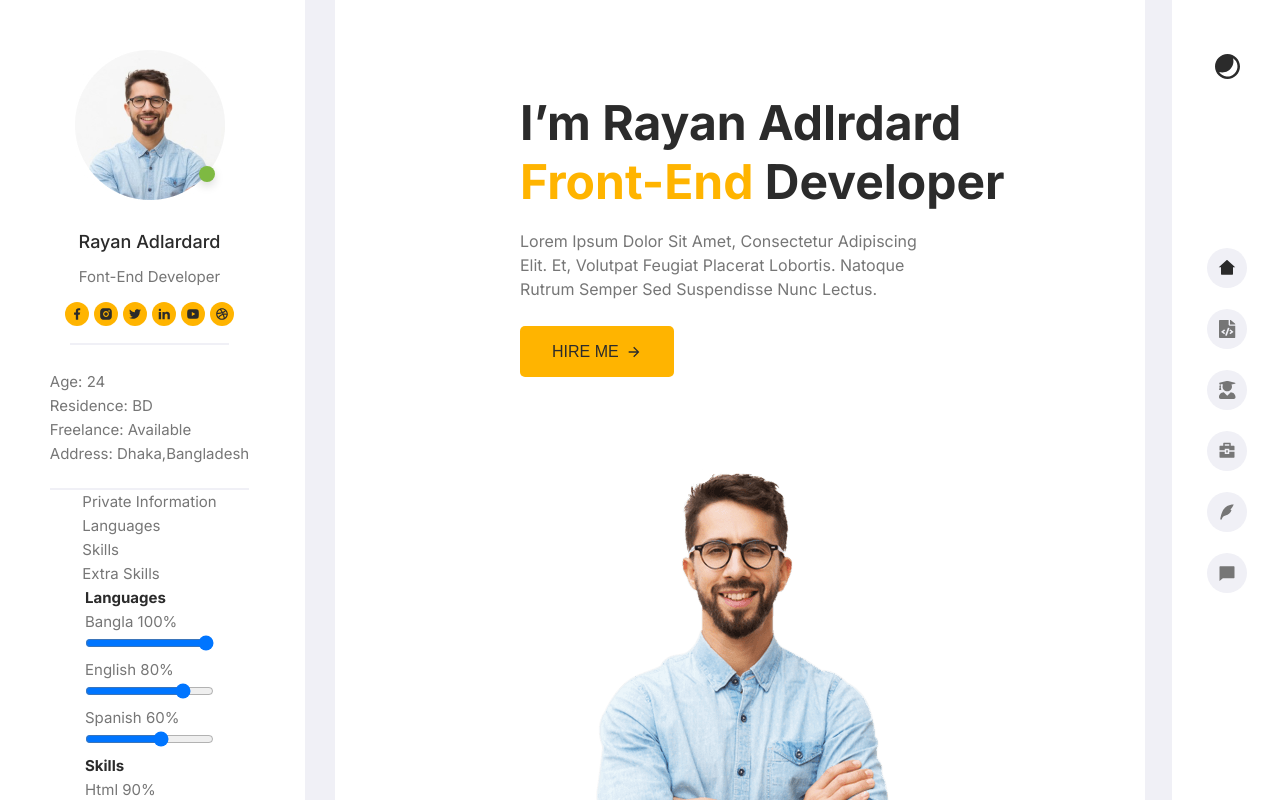
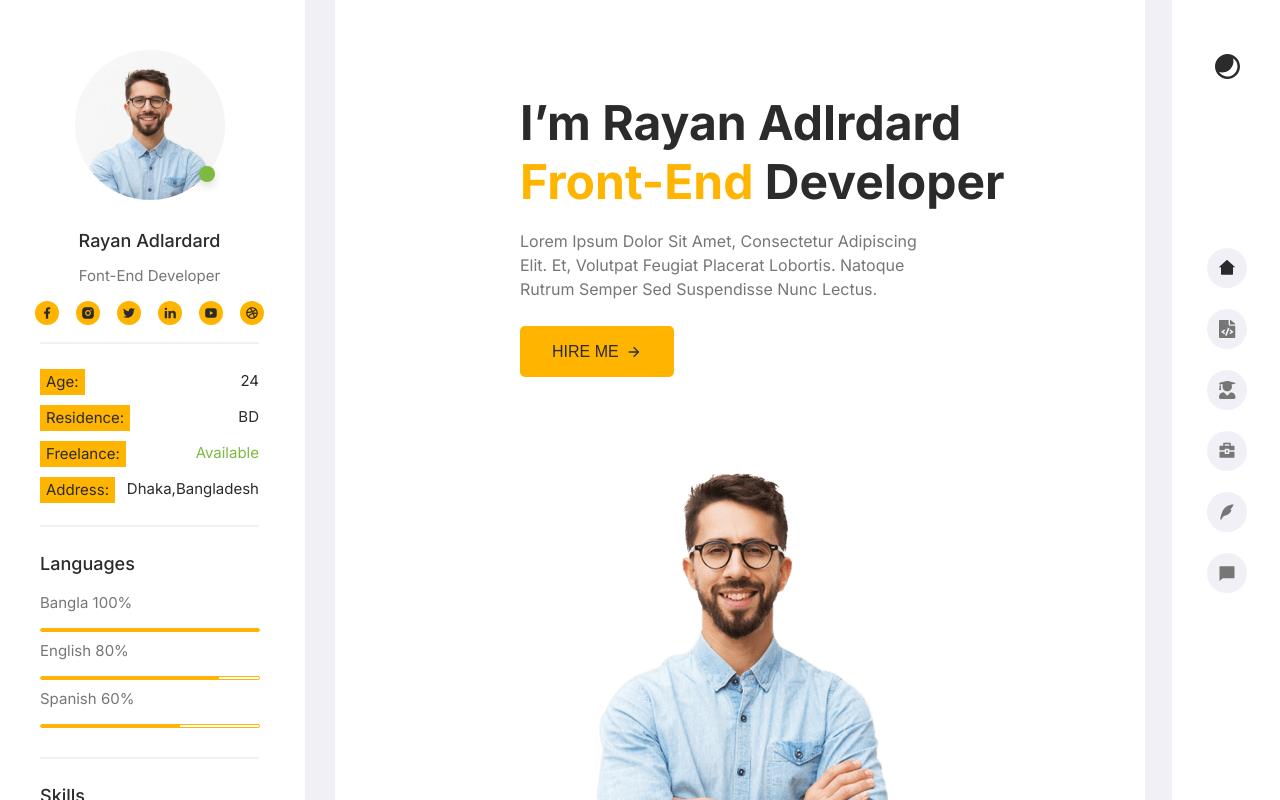
Before and after one commit to KatyKartasava/Project-12, a React app: page / in a window 1280 px wide. Shown: the top 800 px of the page. Built offline with nearby package versions, Linux system fonts and the light colour scheme.

Commit message:
change menuLeft

```diff
--- a/src/components/menu/LeftMenu.tsx
+++ b/src/components/menu/LeftMenu.tsx
@@ -7,6 +7,7 @@ import {FlexWrapper} from "../FlexWrapper";
 import {MainTitle, Name} from "../../layout/sections/main/Main";
 import {Icon} from "../icon/Icon";
 import {Item, Link, ListItem} from "./RightMenu";
+import {Button} from "../button/Button";
 
 export const LeftMenu = () => {
     return (
@@ -17,7 +18,7 @@ export const LeftMenu = () => {
                 </PhotoWrapper>
                 <Name>Rayan Adlardard</Name>
                 <MainTitle>Font-end Developer</MainTitle>
-                <Social>
+                <Block className="Social">
                     <ListItem>
                         <Item><Link><Icon iconId={'iconFacebook'} width={'14'} height={'14'} viewBox={'0 0 14 14'}/></Link></Item>
                         <Item><Link><Icon iconId={'iconInstagram'} width={'14'} height={'14'} viewBox={'0 0 14 14'} /></Link></Item>
@@ -26,33 +27,37 @@ export const LeftMenu = () => {
                         <Item><Link><Icon iconId={'iconYoutube'} width={'14'} height={'14'} viewBox={'0 0 14 14'} /></Link></Item>
                         <Item><Link><Icon iconId={'iconDribble'} width={'14'} height={'14'} viewBox={'0 0 14 14'} /></Link></Item>
                     </ListItem>
-                </Social>
-                <PrivateInfo>
-                    <p>Age: <span>24</span></p>
-                    <p>Residence: <span>BD</span></p>
-                    <p>Freelance: <span>Available</span></p>
-                    <p>Address: <span>Dhaka,Bangladesh</span></p>
-                </PrivateInfo>
-                <ul>
-                    <li>Private information</li>
-                    <li>Languages</li>
-                    <li>Skills</li>
-                    <li>Extra Skills</li>
-                </ul>
-                <div>
+                </Block>
+                <Block className="PrivateInfo">
+                    <p><Key>Age:</Key> <Value>24</Value></p>
+                    <p><Key>Residence:</Key> <Value>BD</Value></p>
+                    <p><Key>Freelance:</Key> <Value className="accent">Available</Value></p>
+                    <p><Key>Address:</Key> <Value>Dhaka,Bangladesh</Value></p>
+                </Block>
+                <Block className="Languages">
                     <h4>Languages</h4>
-                    <Range name={"Bangla"} value={100}/>
-                    <Range name={"English"} value={80}/>
-                    <Range name={"Spanish"} value={60}/>
-                </div>
-                <div>
+                    <Range name={"Bangla"} value={100} type={"range"} />
+                    <Range name={"English"} value={80} type={"range"} />
+                    <Range name={"Spanish"} value={60} type={"range"} />
+                </Block>
+                <Block className="Skills">
                     <h4>Skills</h4>
-                    <Range name={"Html"} value={90}/>
-                    <Range name={"CSS"} value={85}/>
-                    <Range name={"JS"} value={80}/>
-                    <Range name={"PHP"} value={75} />
-                    <Range name={"WordPress"} value={85} />
-                </div>
+                    <Range name={"Html"} value={90} type={"range"} />
+                    <Range name={"CSS"} value={85} type={"range"} />
+                    <Range name={"JS"} value={80} type={"range"} />
+                    <Range name={"PHP"} value={75} type={"range"} />
+                    <Range name={"WordPress"} value={85} type={"range"} />
+                </Block>
+                <Block className="ExtraSkills">
+                    <h4>Extra Skills</h4>
+                    <Range name={"Bootstrap, Materialize"} type={"checkbox"} />
+                    <Range name={"Stylus, Sass, Less"} type={"checkbox"} />
+                    <Range name={"Gulp, Webpack, Grunt"} type={"checkbox"} />
+                    <Range name={"GIT Knowledge"} type={"checkbox"} />
+                </Block>
+                <Button>Download CV
+                    <Icon iconId={'download'} />
+                </Button>
             </FlexWrapper>
         </StyledLeftMenu>
     );
@@ -60,16 +65,19 @@ export const LeftMenu = () => {
 
 const StyledLeftMenu = styled.aside`
     width: 305px;
-    padding: 50px 46px 25px 40px;
     position: absolute;
     left: 0;
     top: 0;
     background-color: ${theme.colors.primaryBg};
 
+    ${FlexWrapper} {
+        padding: 50px 46px 25px 40px;
+    }
+
     ${Name} {
         font-size: 18px;
         font-weight: 500;
-        margin-top: 31px;
+        margin-top: 30px;
         margin-bottom: 15px;
     }
 
@@ -80,8 +88,20 @@ const StyledLeftMenu = styled.aside`
         margin-bottom: 20px;
     }
 
-    @media ${theme.media.desktop} {
+    ${Button} {
+        font-size: 14px;
+        font-weight: 600;
+        line-height: 17px;
+        text-align: left;
+        text-transform: uppercase;
+        padding: 10px 0 10px 40px;
+        background-color: ${theme.colors.accent};
+        margin-top: 25px;
+        width: 100%;
 
+        svg {
+            margin-left: 20px;
+        }
     }
 `
 
@@ -107,9 +127,82 @@ const Photo = styled.img`
     object-fit: cover;
 `
 
-const Social = styled.div`
+const Block = styled.div`
     position: relative;
     padding-bottom: 24px;
+    width: 100%;
+
+    input {
+        width: 100%;
+        cursor: pointer;
+        overflow: hidden;
+    }
+
+    input[type="range"] {
+        appearance: none;
+        border: 1px solid ${theme.colors.accent};
+        border-radius: 30px;
+        width: 220px;
+        height: 4px;
+        outline: none;
+    }
+
+    input[type="range"]::-webkit-slider-thumb {
+        appearance: none;
+        border-radius: 30px;
+        height: 1px;
+        width: 20px;
+        background-color: ${theme.colors.accent};
+        box-shadow: -200px 0 0 200px ${theme.colors.accent};
+        border: none;
+    }
+
+    input[type="checkbox"] {
+        display: none;
+    }
+
+    &.ExtraSkills {
+        label {
+            padding-left: 30px;
+            position: relative;
+
+            &::before {
+                content: "";
+                position: absolute;
+                width: 10px;
+                height: 10px;
+                left: 0;
+                top: 0;
+                box-sizing: border-box;
+                border: 2px solid ${theme.colors.accent};
+            }
+
+            &::after {
+                content: "";
+                position: absolute;
+                width: 10px;
+                height: 10px;
+                left: 5px;
+                top: 5px;
+                box-sizing: border-box;
+                border: 2px solid ${theme.colors.accent};
+            }
+        }
+    }
+
+    &.PrivateInfo {
+        position: relative;
+        padding-bottom: 14px;
+        margin-top: 25px;
+        width: 100%;
+        color: ${theme.colors.fontPrimary};
+
+        p {
+            display: flex;
+            justify-content: space-between;
+            padding-bottom: 10px;
+        }
+    }
 
     &::after {
         content: "";
@@ -120,13 +213,21 @@ const Social = styled.div`
         position: absolute;
     }
 
+    h4 {
+        margin-top: 25px;
+        margin-bottom: 15px;
+
+        font-size: 18px;
+        font-weight: 500;
+    }
+
     ${ListItem} {
         display: flex;
         flex-direction: row;
-        gap: 15px;
+        justify-content: space-between;
 
         li + li {
-            margin: 0 auto;
+            margin-top: 0;
         }
     }
     ${Item} {
@@ -138,17 +239,13 @@ const Social = styled.div`
     }
 `
 
-const PrivateInfo = styled.div`
-    position: relative;
-    padding-bottom: 24px;
-    margin-top: 25px;
+export const Key = styled.span`
+    background-color: ${theme.colors.accent};
+    padding: 1px 6px;
+`
 
-    &::after {
-        content: "";
-        left: 0;
-        bottom: 0;
-        width: 100%;
-        border: 1.5px solid rgb(240, 240, 246);
-        position: absolute;
+export const Value = styled.span`
+    &.accent {
+        color: #7EB942;
     }
 `
--- a/src/components/range/Range.tsx
+++ b/src/components/range/Range.tsx
@@ -1,15 +1,16 @@
 import React from 'react';
 
 type Props = {
-    name: string;
-    value: number;
+    name: string,
+    value?: number,
+    type?: string
 };
 
 export const Range = (props: Props) => {
     return (
         <div>
-            <p>{props.name} <span>{props.value}%</span></p>
-            <input type="range" value={props.value} />
+            <label>{props.name} <span>{props.value}%</span></label>
+            <input type={props.type} value={props.value}/>
         </div>
     );
 };
--- a/src/layout/sections/contactForm/ContactForm.tsx
+++ b/src/layout/sections/contactForm/ContactForm.tsx
@@ -4,6 +4,8 @@ import {SectionTitle} from "../SectionTitle";
 import {Button} from "../../../components/button/Button";
 import {Container} from "../../../components/Container";
 import {theme} from "../../../styles/Theme";
+import {Icon} from "../../../components/icon/Icon";
+import {Key, Value} from "../../../components/menu/LeftMenu";
 
 export const ContactForm = () => {
     return (
@@ -25,6 +27,36 @@ export const ContactForm = () => {
                 </StyledContactForm>
                 <StyledContactInformation>
                     <SectionTitle title={'Contact information'} description={''} />
+                    <Card>
+                        <IconWrapper>
+                            <Icon iconId={'location'} width={'18'} height={'18'} viewBox={'0 0 18 18'}/>
+                        </IconWrapper>
+                        <ContactInfo>
+                            <p><Key>Country:</Key> <Value>Bangladesh</Value></p>
+                            <p><Key>City:</Key> <Value>Dhaka</Value></p>
+                            <p><Key>Street:</Key> <Value>35 vhatara, Badda</Value></p>
+                        </ContactInfo>
+                    </Card>
+                    <Card>
+                        <IconWrapper>
+                            <Icon iconId={'mail'} width={'18'} height={'18'} viewBox={'0 0 18 18'}/>
+                        </IconWrapper>
+                        <ContactInfo>
+                            <p><Key>Email:</Key> <Value>youremail@gmail.com</Value></p>
+                            <p><Key>Skype:</Key> <Value>@yourusername</Value></p>
+                            <p><Key>Telegram:</Key> <Value>@yourusername</Value></p>
+                        </ContactInfo>
+                    </Card>
+                    <Card>
+                        <IconWrapper>
+                            <Icon iconId={'mobile'} width={'18'} height={'18'} viewBox={'0 0 18 18'}/>
+                        </IconWrapper>
+                        <ContactInfo>
+                            <p><Key>Support services:</Key> <Value>15369</Value></p>
+                            <p><Key>Office:</Key> <Value>+58 (021)356 587 235</Value></p>
+                            <p><Key>Personal:</Key> <Value>+58 (021)356 587 235</Value></p>
+                        </ContactInfo>
+                    </Card>
                 </StyledContactInformation>
             </Container>
         </StyledContact>
@@ -65,6 +97,15 @@ const StyledForm = styled.form`
     background-color: white;
     padding: 25px 24px 25px 25px;
 
+    label {
+        font-size: 18px;
+        font-weight: 500;
+    }
+
+    label:not(:first-of-type) {
+        padding-top: 25px;
+    }
+
     textarea {
         height: 210px;
     }
@@ -89,3 +130,45 @@ const Field = styled.input`
     background: ${theme.colors.secondaryBg};
     border: none;
 `
+
+const Card = styled.div`
+    text-align: center;
+    padding: 38px 25px 2px 25px;
+    margin-bottom: 18px;
+    background-color: ${theme.colors.primaryBg};
+`
+
+const IconWrapper = styled.div`
+    position: relative;
+    z-index: 1;
+    margin-bottom: 30px;
+
+    &::before {
+        content: "";
+        display: inline-block;
+        width: 40px;
+        height: 40px;
+        background-color: ${theme.colors.accent};
+        border-radius: 50%;
+
+        position: absolute;
+        left: 50%;
+        transform: translateX(-50%);
+        top: -10px;
+        z-index: -1;
+    }
+`
+
+const ContactInfo = styled.div`
+    p {
+        display: flex;
+        justify-content: space-between;
+        padding-bottom: 14px;
+    }
+
+    ${Key} {
+        background-color: ${theme.colors.primaryBg};
+        font-size: 18px;
+        font-weight: 500;
+    }
+`
```
Also changed, not shown: src/layout/sections/contactForm/card/Card.tsx (deleted, +0 -64 lines).
